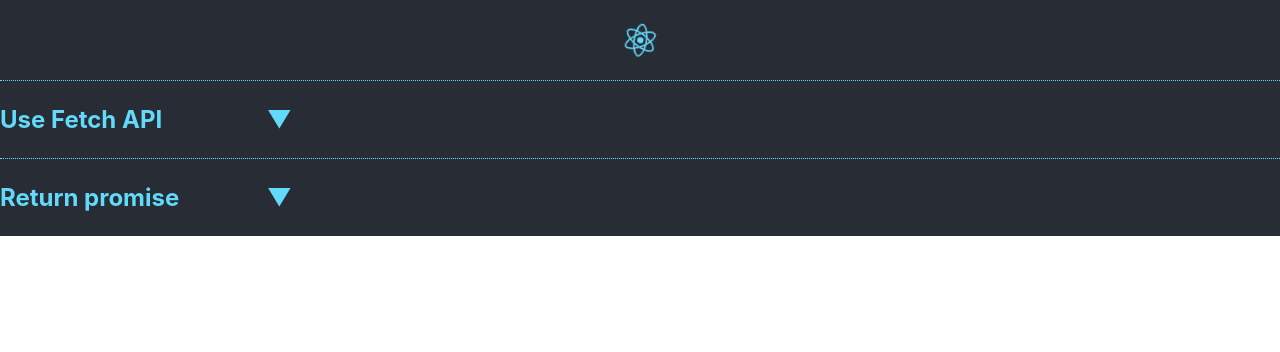
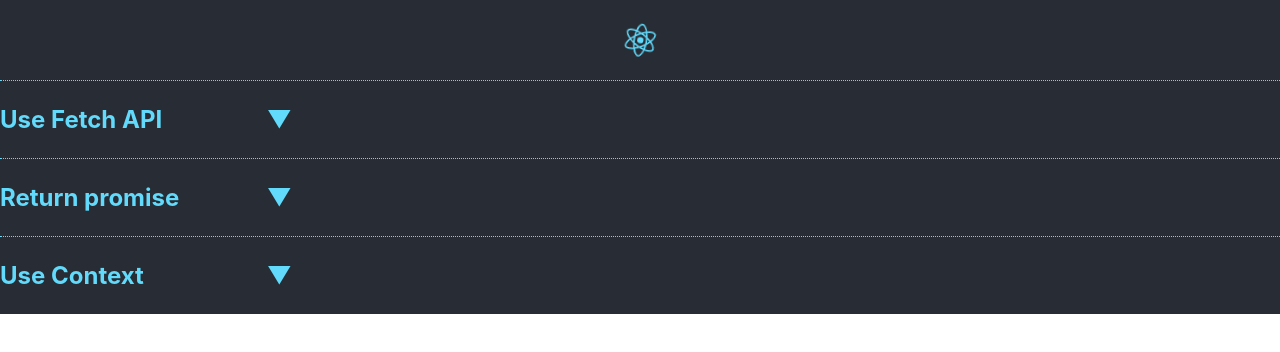
Before and after one commit to jmero01/react19, a React (Create React App) app: page / in a window 1280 px wide. Shown: the top 352 px of the page. Built offline with nearby package versions, Linux system fonts and the light colour scheme.

Commit message:
add component into app

```diff
--- a/src/App.js
+++ b/src/App.js
@@ -4,6 +4,7 @@ import ComponentContainer from "./components/containers/container-hooks";
 import { QuoteData } from "./hooks/fetch-data/before";
 import { OneHookUse } from "./hooks/fetch-data/new";
 import { ReturnPromise } from "./hooks/return-promise/return-promises";
+import { Context } from "./hooks/context/context";
 
 function App() {
   return (
@@ -23,6 +24,11 @@ function App() {
             <ReturnPromise />
           </ComponentContainer>
         </section>
+        <section>
+          <ComponentContainer title="Use Context">
+            <Context />
+          </ComponentContainer>
+        </section>
       </main>
     </div>
   );
```
